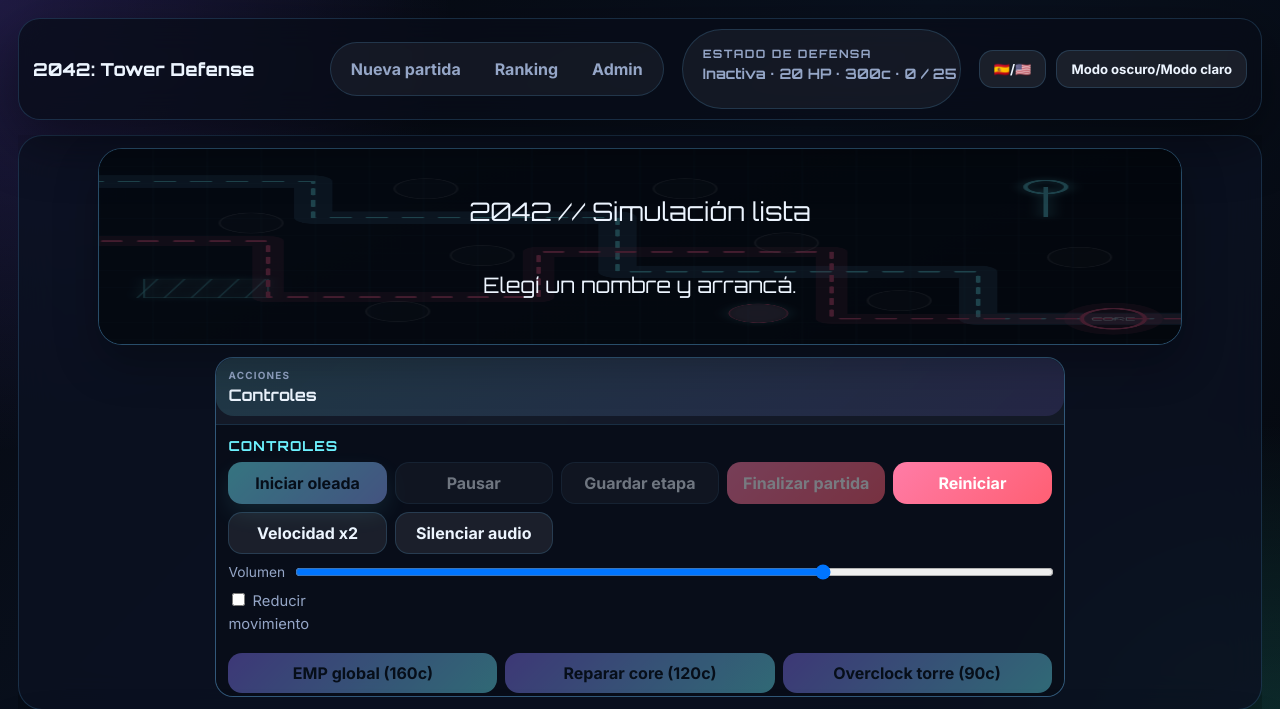
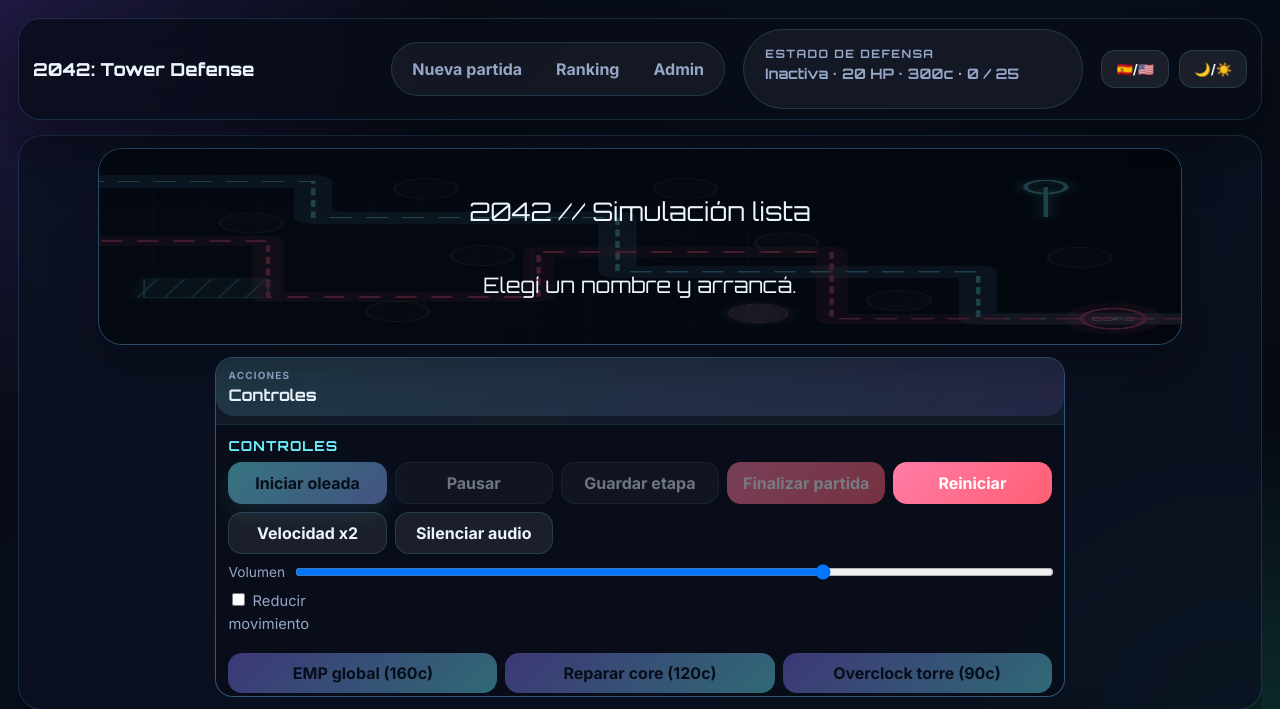
Before and after one commit to lu-developer476/2042, a Django app: page / in a window 1280 px wide. Shown: the top 709 px of the page. Run offline with Django 5.2, Linux system fonts and the light colour scheme; data that the repository does not hold is empty.

Commit message:
Replace theme toggle text with emojis (#46)

```diff
--- a/game/static/game/js/preferences.js
+++ b/game/static/game/js/preferences.js
@@ -1,6 +1,6 @@
 const translations = {
   es: {
-    navPlay: 'Nueva partida', navLeaderboard: 'Ranking', navAdmin: 'Admin', themeToggle: 'Modo oscuro/Modo claro',
+    navPlay: 'Nueva partida', navLeaderboard: 'Ranking', navAdmin: 'Admin', themeToggle: '🌙/☀️',
     heroEyebrow: 'Defensa táctica futurista', heroTitle: 'Protegé el núcleo. Resistí hasta el colapso de la oleada final.',
     heroCopy: 'Colocá torres en nodos predefinidos, mejoralas hasta nivel 5 y detené drones, tanques mecánicos y señales fantasma. Ahora contás con habilidades tácticas, combo de bajas, velocidad x2 y vista previa de amenazas.',
     pilotName: 'Nombre del piloto', pilotPlaceholder: 'Ej: Lu', startSimulation: 'Confirmar partida', loginCopy: 'No requiere login. El ranking guarda nombre, score, oleadas y bajas.',
@@ -9,7 +9,7 @@ const translations = {
     empAbility: 'EMP global (160c)', repairAbility: 'Reparar core (120c)', overclockAbility: 'Overclock torre (90c)',
   },
   en: {
-    navPlay: 'New game', navLeaderboard: 'Leaderboard', navAdmin: 'Admin', themeToggle: 'Dark mode/Light mode',
+    navPlay: 'New game', navLeaderboard: 'Leaderboard', navAdmin: 'Admin', themeToggle: '🌙/☀️',
     heroEyebrow: 'Futuristic tactical defense', heroTitle: 'Protect the core. Survive until the final wave collapses.',
     heroCopy: 'Place towers on fixed nodes, upgrade them to level 5, and stop drones, mech tanks, and ghost signals. You now have tactical abilities, kill combos, x2 speed, and threat previews.',
     pilotName: 'Pilot name', pilotPlaceholder: 'Ex: Lu', startSimulation: 'Confirm match', loginCopy: 'No login required. The leaderboard stores name, score, waves, and kills.',
--- a/game/templates/game/base.html
+++ b/game/templates/game/base.html
@@ -48,7 +48,7 @@
       </details>
       <div class="preference-actions" aria-label="Preferencias">
         <button id="language-toggle" class="button ghost utility-button" type="button" aria-label="Cambiar idioma">🇪🇸/🇺🇸</button>
-        <button id="theme-toggle" class="button ghost utility-button" type="button" data-i18n="themeToggle">Modo oscuro/Modo claro</button>
+        <button id="theme-toggle" class="button ghost utility-button" type="button" data-i18n="themeToggle" aria-label="Cambiar tema">🌙/☀️</button>
       </div>
     </nav>
 
```
